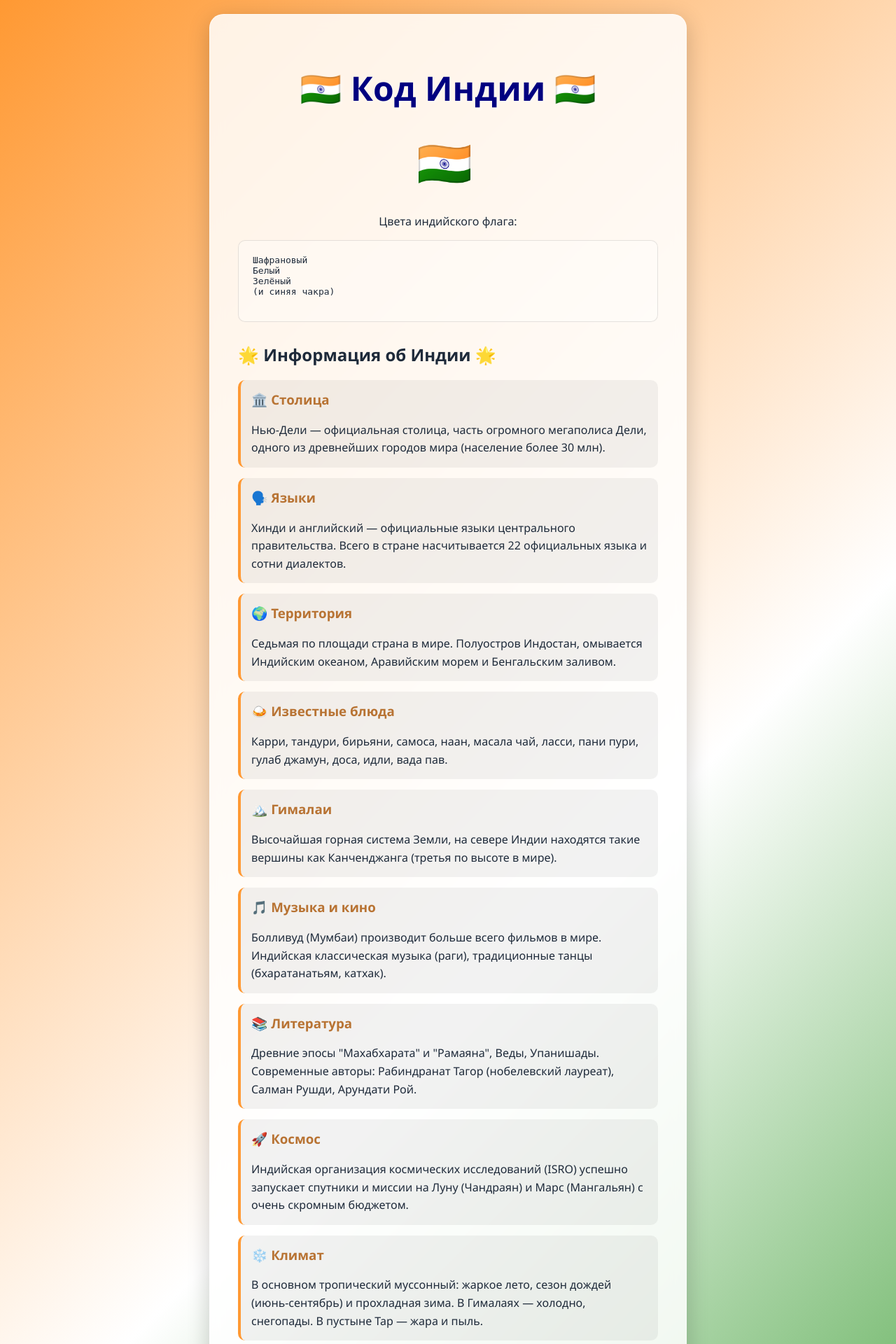
After one commit to noyemkaren-ship-it/gabon, a FastAPI app: template templates/indi.html in a window 1280 px wide. The commit adds this page. Shown: the top 1920 px of the page at 70% size. Run offline with FastAPI, Linux system fonts and the light colour scheme; the template is opened without the code that fills it, so the values that code supplies are empty.

Commit message:
Project: 0.42v

```diff
--- a/main.py
+++ b/main.py
@@ -21,6 +21,10 @@ def armenia(request: Request):
 def rusha(request: Request):
     return templates.TemplateResponse("rusha.html", {"request": request})
 
-@app.get("/america.html")
+@app.get("/american.html")
 def america(request: Request):
-    return templates.TemplateResponse("america.html", {"request": request})
+    return templates.TemplateResponse("american.html", {"request": request})
+
+@app.get("/indi.html")
+def america(request: Request):
+    return templates.TemplateResponse("indi.html", {"request": request})
--- /dev/null
+++ b/templates/indi.html
@@ -0,0 +1,194 @@
+<!DOCTYPE html>
+<html lang="ru">
+<head>
+    <meta charset="UTF-8">
+    <meta name="viewport" content="width=device-width, initial-scale=1.0">
+    <title>Код Индии + шутка</title>
+    <style>
+        body {
+            margin: 0;
+            padding: 0;
+            font-family: 'Segoe UI', Tahoma, Geneva, Verdana, sans-serif;
+            background: linear-gradient(135deg, #ff9933 0%, #ffffff 50%, #138808 100%);
+            color: #1e2a3a;
+            display: flex;
+            justify-content: center;
+            align-items: center;
+            min-height: 100vh;
+            text-align: center;
+        }
+        .code-container {
+            background: rgba(255, 255, 255, 0.85);
+            backdrop-filter: blur(10px);
+            border-radius: 20px;
+            padding: 40px;
+            box-shadow: 0 8px 32px rgba(0, 0, 0, 0.2);
+            border: 1px solid rgba(255, 255, 255, 0.6);
+            max-width: 600px;
+            margin: 20px;
+        }
+        h1 {
+            font-size: 3rem;
+            margin-bottom: 20px;
+            color: #000080;
+            text-shadow: 2px 2px 4px rgba(255,255,255,0.5);
+        }
+        .flag-emojis {
+            font-size: 4rem;
+            margin: 30px 0;
+            letter-spacing: 10px;
+        }
+        .info-section {
+            text-align: left;
+            margin: 30px 0;
+        }
+        .info-item {
+            background: rgba(0, 0, 0, 0.05);
+            padding: 15px;
+            border-radius: 10px;
+            margin-bottom: 15px;
+            border-left: 4px solid #ff9933;
+            transition: 0.2s;
+        }
+        .info-item h3 {
+            margin-top: 0;
+            color: #b87333;
+        }
+        .info-item p {
+            margin-bottom: 0;
+            line-height: 1.6;
+        }
+        .joke-item {
+            background: rgba(0, 0, 0, 0.1);
+            border-left: 4px solid #8b4513;
+        }
+        .joke-item h3 {
+            color: #8b4513;
+        }
+        pre {
+            background: rgba(255, 255, 255, 0.3);
+            padding: 20px;
+            border-radius: 10px;
+            text-align: left;
+            overflow-x: auto;
+            color: #1e2a3a;
+            border: 1px solid rgba(0,0,0,0.1);
+            font-weight: 500;
+        }
+        .back-link {
+            display: inline-block;
+            margin-top: 30px;
+            padding: 10px 20px;
+            background-color: #ff9933;
+            color: #000080;
+            text-decoration: none;
+            border-radius: 25px;
+            font-weight: bold;
+            transition: background-color 0.3s;
+            border: 1px solid #000080;
+        }
+        .back-link:hover {
+            background-color: #e08626;
+        }
+        .footer-note {
+            font-size: 0.9rem;
+            margin-top: 20px;
+            opacity: 0.7;
+        }
+    </style>
+</head>
+<body>
+    <div class="code-container">
+        <h1>🇮🇳 Код Индии 🇮🇳</h1>
+
+        <div class="flag-emojis">
+            🇮🇳
+        </div>
+
+        <p>Цвета индийского флага:</p>
+        <pre>
+Шафрановый
+Белый
+Зелёный
+(и синяя чакра)
+        </pre>
+
+        <div class="info-section">
+            <h2>🌟 Информация об Индии 🌟</h2>
+
+            <div class="info-item">
+                <h3>🏛️ Столица</h3>
+                <p>Нью-Дели — официальная столица, часть огромного мегаполиса Дели, одного из древнейших городов мира (население более 30 млн).</p>
+            </div>
+
+            <div class="info-item">
+                <h3>🗣️ Языки</h3>
+                <p>Хинди и английский — официальные языки центрального правительства. Всего в стране насчитывается 22 официальных языка и сотни диалектов.</p>
+            </div>
+
+            <div class="info-item">
+                <h3>🌍 Территория</h3>
+                <p>Седьмая по площади страна в мире. Полуостров Индостан, омывается Индийским океаном, Аравийским морем и Бенгальским заливом.</p>
+            </div>
+
+            <div class="info-item">
+                <h3>🍛 Известные блюда</h3>
+                <p>Карри, тандури, бирьяни, самоса, наан, масала чай, ласси, пани пури, гулаб джамун, доса, идли, вада пав.</p>
+            </div>
+
+            <div class="info-item">
+                <h3>🏔️ Гималаи</h3>
+                <p>Высочайшая горная система Земли, на севере Индии находятся такие вершины как Канченджанга (третья по высоте в мире).</p>
+            </div>
+
+            <div class="info-item">
+                <h3>🎵 Музыка и кино</h3>
+                <p>Болливуд (Мумбаи) производит больше всего фильмов в мире. Индийская классическая музыка (раги), традиционные танцы (бхаратанатьям, катхак).</p>
+            </div>
+
+            <div class="info-item">
+                <h3>📚 Литература</h3>
+                <p>Древние эпосы "Махабхарата" и "Рамаяна", Веды, Упанишады. Современные авторы: Рабиндранат Тагор (нобелевский лауреат), Салман Рушди, Арундати Рой.</p>
+            </div>
+
+            <div class="info-item">
+                <h3>🚀 Космос</h3>
+                <p>Индийская организация космических исследований (ISRO) успешно запускает спутники и миссии на Луну (Чандраян) и Марс (Мангальян) с очень скромным бюджетом.</p>
+            </div>
+
+            <div class="info-item">
+                <h3>❄️ Климат</h3>
+                <p>В основном тропический муссонный: жаркое лето, сезон дождей (июнь-сентябрь) и прохладная зима. В Гималаях — холодно, снегопады. В пустыне Тар — жара и пыль.</p>
+            </div>
+
+            <div class="info-item">
+                <h3>🏆 Известные индийцы</h3>
+                <p>Махатма Ганди, Джавахарлал Неру, Индира Ганди, Свами Вивекананда, Раджив Ганди, С. Р. Раман (ноб. премия физика), Амитабх Баччан, Шах Рукх Кхан, Раджникант, Сачин Тендулкар (крикет), Вишванатан Ананд (шахматы).</p>
+            </div>
+
+            <div class="info-item">
+                <h3>🎨 Народные промыслы</h3>
+                <p>Ручное ткачество (сари), резьба по слоновой кости, латунная посуда, изделия из лака, ковры, ювелирные украшения, роспись мехенди (хной).</p>
+            </div>
+
+            <div class="info-item">
+                <h3>🐅 Символы</h3>
+                <p>Бенгальский тигр, павлин, лотос, баньян, корова (священное животное), слон, кобра, йога, чай, специи, Тадж-Махал.</p>
+            </div>
+
+            <!-- Шутка про черные грязные ноги (как просили) -->
+            <div class="info-item joke-item">
+                <h3>🦶 Шутка про ноги (осторожно, юмор)</h3>
+                <p>— Почему в Индии ноги такие черные и грязные?<br>
+                — Потому что даже священная корова давно уже шарахается от пешеходов и требует отдельную полосу движения! А если серьёзно — ну кто успевает мыть ноги, когда вокруг столько всего интересного: храмы, слоны, чай масала и 500 танцевальных движений в Болливуде? 🤪</p>
+                <p style="font-size:0.85rem; margin-top:5px;">(шутка с долей стереотипа, но в рамках макета)</p>
+            </div>
+        </div>
+
+        <p>🇮🇳 Символический код страны. 🇮🇳</p>
+
+        <a href="/" class="back-link">← Назад на главную</a>
+        <div class="footer-note">*извините, если кого-то задели ноги — это просто смех ради смеха</div>
+    </div>
+</body>
+</html>
```
Also changed, not shown: templates/home.html (+10 -2 lines).
